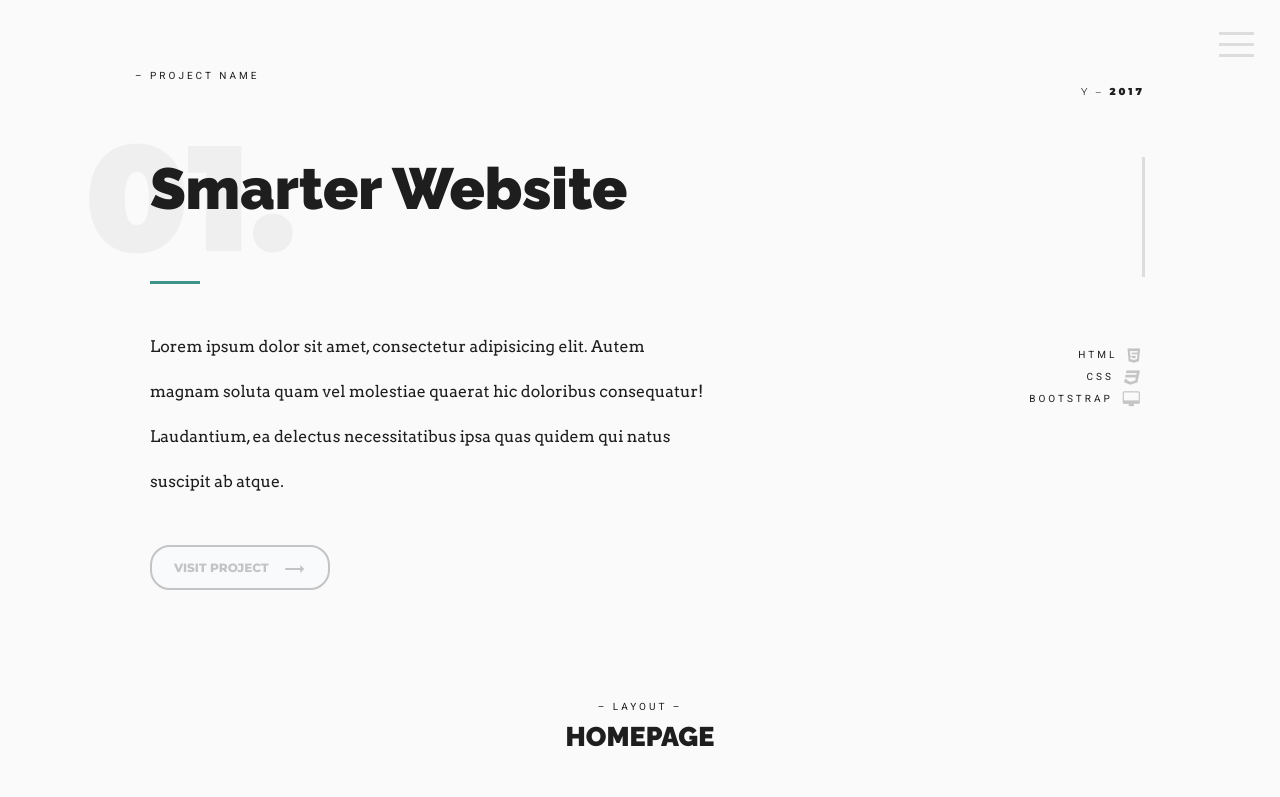
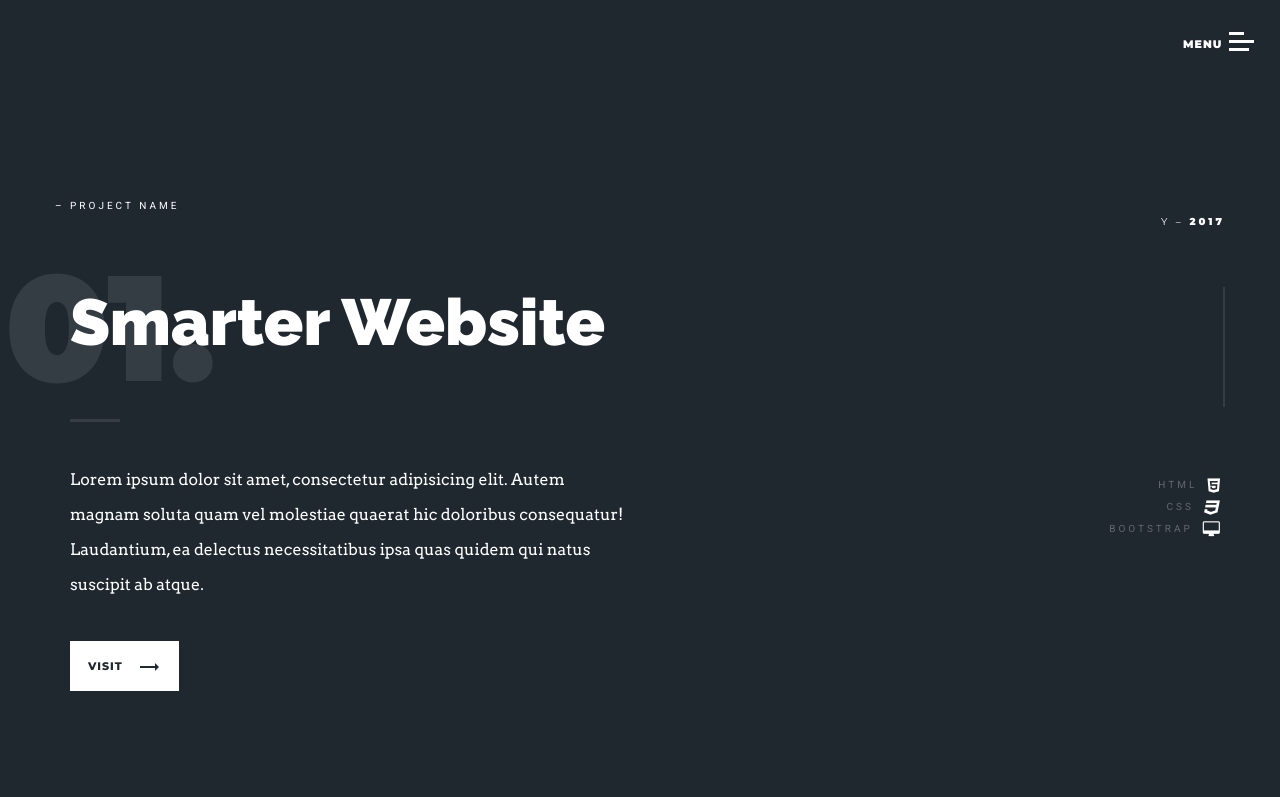
Before and after one commit to miguellagartoramos/miguellagartoramos.github.io, a plain HTML site: page smarter-website.html in a window 1280 px wide. Shown: the top 797 px of the page. Drawn offline with nearby package versions, Linux system fonts and the light colour scheme.

Commit message:
Update
Update

```diff
--- a/css/main.css
+++ b/css/main.css
@@ -47,7 +47,7 @@ ul, ol{
   top: 4%;
   right: 2%;
   height: 27px;
-  width: 35px;
+  width: 25px;
   cursor: pointer;
   z-index: 9999;
   -webkit-transition: opacity .25s ease;
@@ -56,19 +56,27 @@ ul, ol{
 .button:hover {
   opacity: .7;
 }
+.button .top{
+  width: 15px;
+}
+.button .bottom{
+  width: 20px;
+}
 .button.active .top {
-  -webkit-transform: translateY(11px) translateX(0) rotate(45deg);
-          transform: translateY(11px) translateX(0) rotate(45deg);
-  background: #EEE;
+  -webkit-transform: translateY(8px) translateX(0) rotate(45deg);
+          transform: translateY(8px) translateX(0) rotate(45deg);
+  background: #ddd;
+  width: 100%;
 }
 .button.active .middle {
   opacity: 0;
-  background: #EEE;
+  background: #ddd;
 }
 .button.active .bottom {
-  -webkit-transform: translateY(-11px) translateX(0) rotate(-225deg);
-          transform: translateY(-11px) translateX(0) rotate(-225deg);
-  background: #EEE;
+  -webkit-transform: translateY(-8px) translateX(0) rotate(-225deg);
+          transform: translateY(-8px) translateX(0) rotate(-225deg);
+  background: #ddd;
+  width: 100%;
 }
 .button span {
   background: #FFF;
@@ -83,12 +91,21 @@ ul, ol{
   cursor: pointer;
 }
 .button span:nth-of-type(2) {
-  top: 11px;
+  top: 8px;
 }
 .button span:nth-of-type(3) {
-  top: 22px;
+  top: 16px;
 }
-
+.button h6{
+  position: fixed;
+  right: 4.5%;
+  top: 3.5%;
+  color: #ddd;
+  font-weight: 900;
+  font-family: 'Montserrat', sans-serif;
+  font-size: 11px;
+  letter-spacing: 1px;
+}
 .overlay {
   position: fixed;
   background: #1e1e1e;
@@ -338,6 +355,7 @@ body #stars3:after {
   position: relative;
   padding: 0;
   -webkit-transform-style: preserve-3d;
+  height: 100%;
 }
 
 .wrapper h2{
@@ -437,7 +455,6 @@ body .wrapper #first-section p strong {
   font-weight: 900;
   text-transform: uppercase;
   font-size: 68px;
-  z-index: -1;
 }
 .work{
   font-family: 'Raleway', sans-serif;
@@ -568,61 +585,65 @@ body .wrapper #first-section p strong {
 }
 
 .web-project-header{
-  padding: 50px 0;
+  position: relative;
+  height: 1000px;
+  background-color: #1f272f;
+  padding: 180px 0;
 }
 
 .web-project-header .title-bg{
     margin-left: -30;
     font-size: 150px;
     margin-top: -20px;
+    color: rgba(255,255,255,0.1);
 }
 
-/*
-.web-project-header .work,
-.web-project-header .title-sm{
-  margin: 0 0 15px 0;
-  padding: 0;
-  color: #fff;
-}
-*/
-.home-btn{ }
 .home-btn a { text-decoration: none; }
 .home-btn a:hover,
 .home-btn a:focus
 .home-btn a:active{
 }
-.web-project-header{
-  padding-left: 150px;
-  padding-right: 150px;
-  position: relative;
+/*
+.floating-title{
+  position: absolute;
+  right: 20%;
+  color: #1f272f;
+  padding: 0 15px;
+  background-color: #fafafa;
+  z-index: 999;
+  font-weight: 800;
+  text-transform: uppercase;
+  font-size: 48px;
 }
+*/
 .web-project-header .work{
   position: relative;
-  font-size: 58px;
+  font-size: 65px;
   text-transform: capitalize;
   padding-left: 15px;
+  color: #fff;
 }
 .web-project-header .work:after{
   content: '';
   display: inline-block;
-  width: 3px;
+  width: 2px;
   height: 120px;
   margin: 0;
   padding: 0;
-  background-color: #ddd;
+  background-color: rgba(255,255,255,0.1);
   float: right;
 }
 .web-project-header a{
   position: relative;
-  font-size: 12px;
-  padding: 13px 22px;
-  border-radius: 20px;
-  border: 2px solid #c4c4c4;
-  text-transform: uppercase;
+  font-size: 11px;
+  padding: 18px;
   font-weight: 600;
   text-decoration: none;
-  color: #c4c4c4;
-  background-color: #f9fafb
+  color: #1f272f;
+  background-color: #fff;
+  margin-left: 15px;
+  text-transform: uppercase;
+  letter-spacing: 1px;
 }
 .web-project-header a i.material-icons{
   vertical-align:middle;
@@ -633,41 +654,14 @@ body .wrapper #first-section p strong {
 .web-project-header a:hover i{
   transform: translateX(7px);
 }
-
-
-/*
-
-  position: relative;
-  font-size: 12px;
-  letter-spacing: 1px;
-  color: #ddd;
-  background-color: transparent;
-  border: 2px solid #ddd;
-  border-radius: 20px;
-  text-transform: uppercase;
-  padding: 8px 22px;
-  padding-top:13px;
-  margin-top: 26px;
-  font-weight: 600;
-  text-decoration: none;
-
-.web-project-header p:before{
-  content: '';
-  display: block;
-  width: 180px;
-  height: 13px;
-  background-color: #3c948b;
-}
-*/
-
-.web-project-header .year { margin-top: -26px; color: #1e1e1e;}
+.web-project-header .year { margin-top: -26px; color: #fff;}
 .web-project-header p{
   margin: 50px 0;
   font-size: 16px;
   font-weight: 400;
-  color: #1e1e1e;
+  color: #fff;
   position: relative;
-  line-height: 45px;
+  line-height: 35px;
   font-family: 'Arvo', serif;
 }
 .web-project-header p:before{
@@ -675,7 +669,7 @@ body .wrapper #first-section p strong {
   display: block;
   width: 50px;
   height: 3px;
-  background-color: #3c948b;
+  background-color: rgba(255,255,255,0.1);
   margin-bottom: 40px;
 }
 .web-project-header ul{
@@ -687,13 +681,17 @@ body .wrapper #first-section p strong {
   text-align: right;
   font-weight: 100;
   font-family: "Roboto", sans-serif;
-  color: #1e1e1e;
+  color: rgba(255,255,255,0.3);
   margin-top: 6px;
   letter-spacing: 3px;
   font-size: 10px;
 }
+.web-project-header .title-sm{
+  color: #fff;
+}
+
 .web-project-header li i{
-  color: #c4c4c4;
+  color: rgba(255,255,255,02);
   margin-left: 10px;
   font-size: 16px;
   vertical-align: middle;
@@ -701,17 +699,17 @@ body .wrapper #first-section p strong {
 .web-project-body {
   position: relative;
   padding: 50px 0;
+  transform: translateY(-250px);
 }
 .web-project-body .work{
   margin-top: 0;
-  margin-bottom: 100px;
+  font-size: 32px;
 }
 .web-project-body h4{
   margin-left: 0px;
   font-weight: 900;
   font-family: 'Raleway', sans-serif;
 }
-
 .web-project-body h4::after{
   content: ' ';
   display: block;
@@ -730,8 +728,13 @@ body .wrapper #first-section p strong {
 .web-project-body .title-sm{
     padding-bottom: 0;
 }
+.web-project-body .title-sm:first-child{
+    color: #fff;
+    font-family: 'Montserrat', sans-serif;
+    margin-bottom: 20px;
+}
 .web-project-body img{
-  margin-bottom: 150px;
+  margin-bottom: 80px;
 }
 .web-project-body .btn-primary{
   margin: 0 auto;
@@ -832,9 +835,9 @@ body .wrapper #first-section p strong {
   position: relative;
   padding: 50px 0;
   margin: 0;
-  margin-top: 70px;
   color: #fff;
   background-color: #1e1e1e;
+  margin-top: -100px;
 }
 .web-project-footer .container {
   padding: 0;
--- a/smarter-website.html
+++ b/smarter-website.html
@@ -28,6 +28,7 @@
 	<body>
 
 	<div class="button" id="toggle">
+		<h6>MENU</h6>
 	  	<span class="top"></span>
 	  	<span class="middle"></span>
 	  	<span class="bottom"></span>
@@ -69,15 +70,16 @@
 	<div class="scrollup"><i class="material-icons">keyboard_backspace</i> TOP</div>
 	<div class="wrapper animsition">
 		<div class="web-project-header">
+			<div class="container">
 				<div class="row">
 					<h5 class="title-sm">&ndash; PROJECT NAME</h5>
 					<span class="year pull-right">Y &ndash; <strong>2017</strong></span>
 					<div class="title-bg">01.</div>
 					<h3 class="work">Smarter website</h3>
-				<div class="col-md-7">
+					<div class="col-md-6">
 						<p>Lorem ipsum dolor sit amet, consectetur adipisicing elit. Autem magnam soluta quam vel molestiae quaerat hic doloribus consequatur! Laudantium, ea delectus necessitatibus ipsa quas quidem qui natus suscipit ab atque.</p>
 					</div>
-				<div class="col-md-5">
+					<div class="col-md-6">
 						<ul>
 							<li>HTML<i class="fa fa-html5" aria-hidden="true"></i></li>
 							<li>CSS<i class="fa fa-css3" aria-hidden="true"></i></li>
@@ -85,19 +87,22 @@
 						</ul>
 					</div>
 				</div>
-			<a href="http://smarter.com.ph/" target="_blank">VISIT PROJECT <i class="material-icons">trending_flat</i></a>
+				<div class="row">
+					<a href="http://smarter.com.ph/" target="_blank">Visit <i class="material-icons">trending_flat</i></a>
+				</div>
+			</div>
 		</div>
 
 		<div class="web-project-body">
+			<!--<div class="floating-title">Homepage</div>-->
 			<div class="container">
-				<h5 class="title-sm text-center">&ndash; LAYOUT &ndash; </h5>
-				<h3 class="work text-center">Homepage</h3>
-				<div class="web-pages wow fadeIn" data-wow-delay="0.3s">
+				<h5 class="title-sm pull-right"><strong>HOMEPAGE</strong> LAYOUT</h5>
+				<div>
 					<img src="media/image/smarter-layout.png" class="img-responsive center-block">
 				</div>
 
-				<h5 class="title-sm text-center">&ndash; LETTERS & NUMBERS &ndash; </h5>
-				<h3 class="work text-center">FONTS</h3>
+				<h3 class="work">CHARACTERS</h3>
+				<h5 class="title-sm">&ndash; FONTS</h5>
 
 				<div class="fonts">
 					<div class="row source-sans-font">
@@ -129,8 +134,8 @@
 					</div>
 				</div>
 
-				<h5 class="title-sm text-center">&ndash; RGB & HEX &ndash; </h5>
-				<h3 class="work text-center">COLORS</h3>
+				<h3 class="work">COLOR PALETTE</h3>
+				<h5 class="title-sm">&ndash; RGB & HEX</h5>
 
 				<div class="colors">
 					<div class="row no-gutters">
@@ -207,6 +212,7 @@
 				</div>
 			</div>
 		</div>
+
 	</div>
 
 	<!-- Bootstrap core JavaScript
@@ -228,9 +234,11 @@
         $(document).scroll(function() {
             position = $(this).scrollTop();
 			if(position > height_first_section) {
-                $(".button span").css('background', '#ddd');
+                $(".button span").css('background', '#DDD');
+                $(".button h6").css('color', '#DDD');
             } else {
-                $(".button span").css('background', '#ddd');
+                $(".button span").css('background', '#FFFFFF');
+                $(".button h6").css('color', '#FFFFFF');
             }
         });
 	});
```
Also changed, not shown: asisi-website.html (+16 -10 lines), cctvph-website.html (+14 -9 lines), index.html (+5 -9 lines), smartseries-website.html (+14 -8 lines), smartvision-website.html (+14 -8 lines), turnstile-website.html (+15 -6 lines), wirelesslink-website.html (+14 -8 lines), media/image/smartvision-layout.png, media/image/teamwork.jpg (added), 1 other file. Lines whose indentation alone changed are shown as unchanged.
